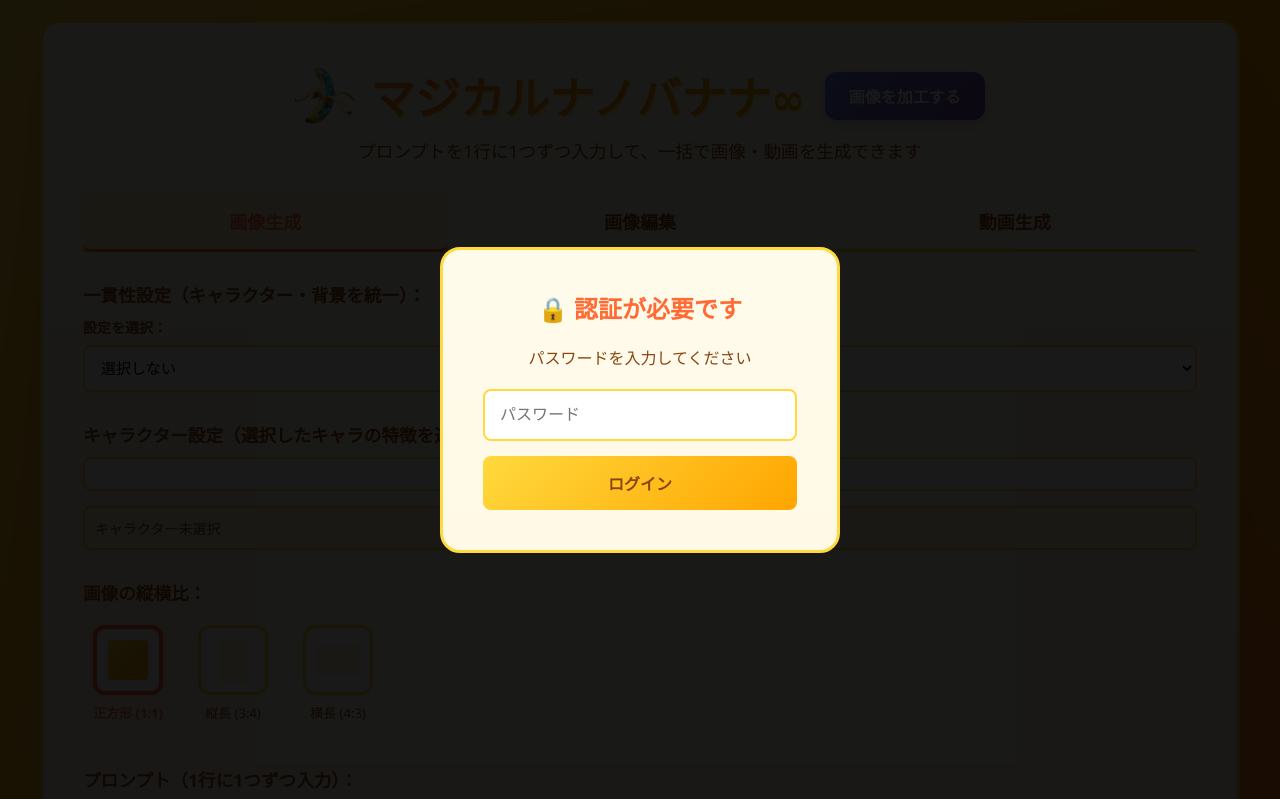
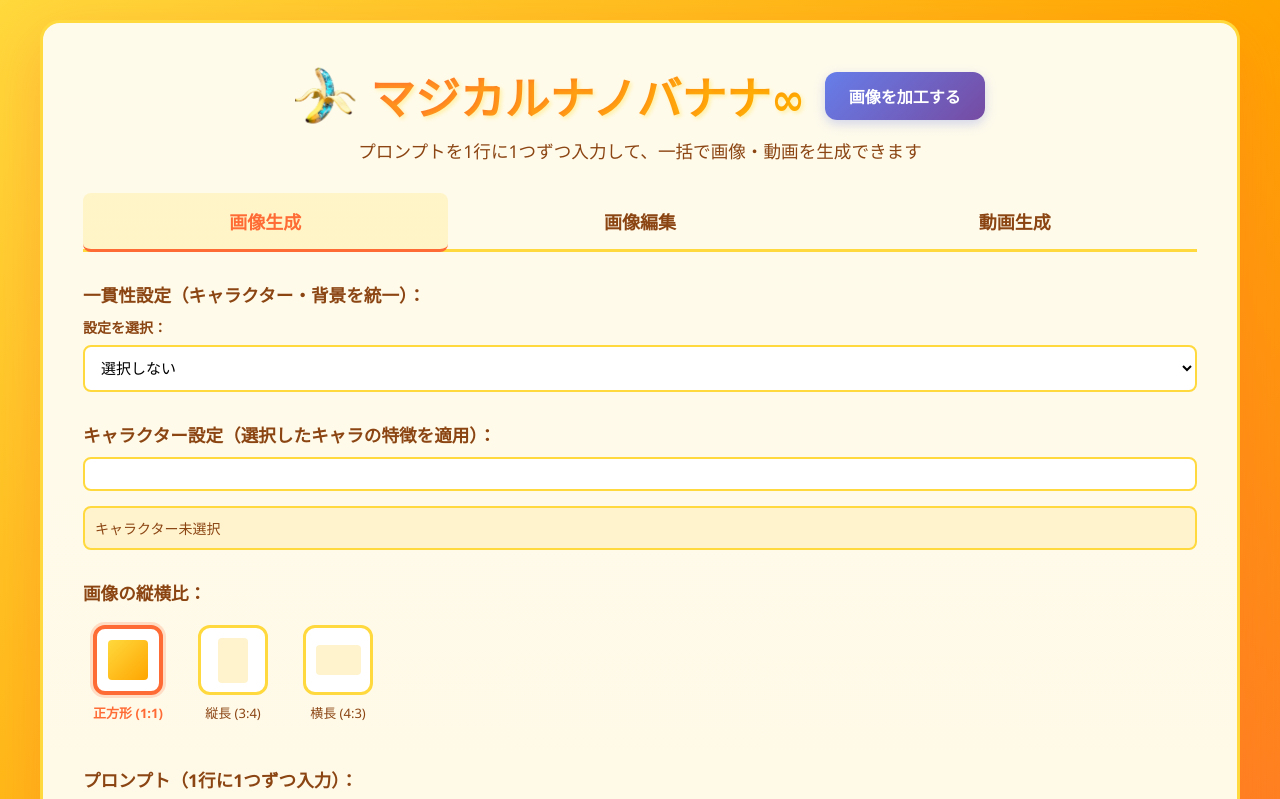
Before and after one commit to Getabako/MagicalNanoBanana, a plain HTML site: page index.html in a window 1280 px wide. Shown: the top 799 px of the page. Drawn offline with nearby package versions, Linux system fonts and the light colour scheme.

Commit message:
Add files via upload

```diff
--- a/index.html
+++ b/index.html
@@ -598,7 +598,7 @@
         <p class="subtitle">プロンプトを1行に1つずつ入力して、一括で画像・動画を生成できます</p>
 
         <!-- Authentication Section -->
-        <div id="authSection" style="display: none; position: fixed; top: 0; left: 0; right: 0; bottom: 0; background: rgba(0,0,0,0.9); z-index: 2000; display: flex; align-items: center; justify-content: center;">
+        <div id="authSection" style="position: fixed; top: 0; left: 0; right: 0; bottom: 0; background: rgba(0,0,0,0.9); z-index: 2000; display: none; align-items: center; justify-content: center;">
             <div style="background: linear-gradient(to bottom, #FFFBEB 0%, #FFF9E6 100%); border-radius: 20px; padding: 40px; border: 3px solid #FFD93D; max-width: 400px; width: 90%;">
                 <h2 style="color: #FF6B35; margin-bottom: 20px; text-align: center;">🔒 認証が必要です</h2>
                 <p style="color: #8B4513; margin-bottom: 20px; text-align: center;">パスワードを入力してください</p>
```
